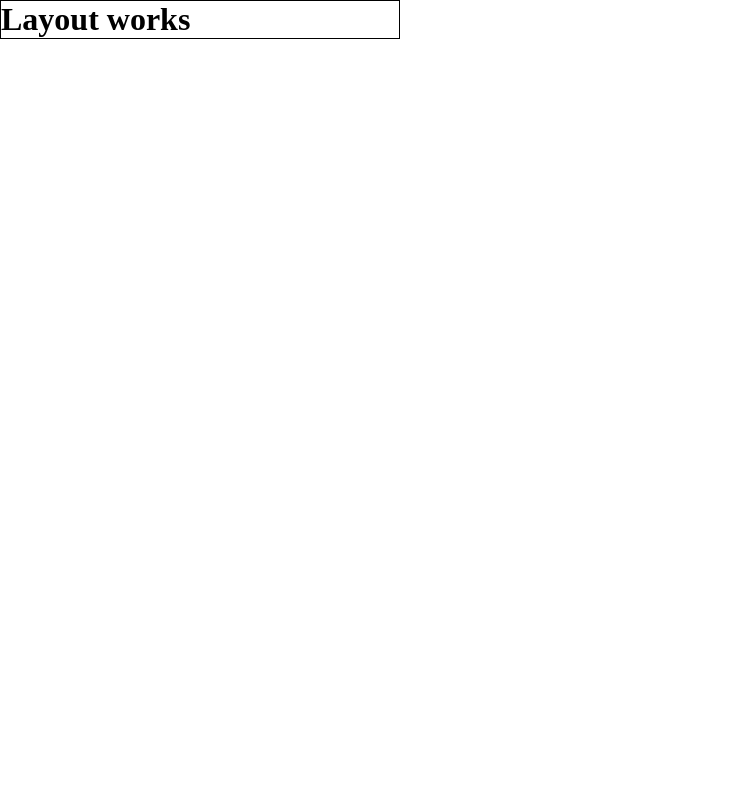
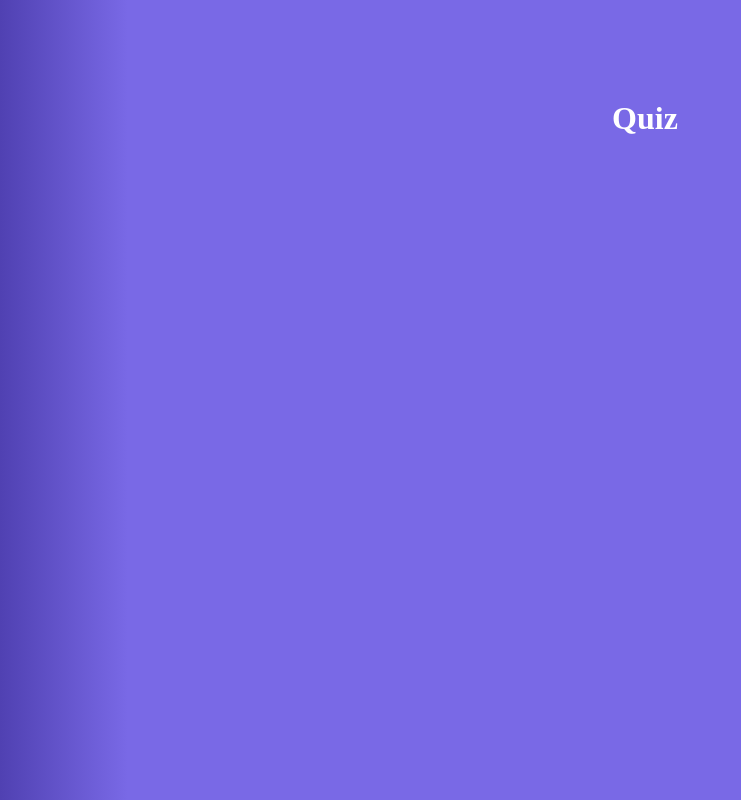
Before and after one commit to sadigzade/react-quiz, a React (Create React App) app: page / in a window 1280 px wide. Shown: the whole page, without its empty margins (0-741 px from the left). Built offline with nearby package versions, Linux system fonts and the light colour scheme; the HTML template or start-up script is replaced by a standard one.

Commit message:
Started building the homepage

```diff
--- a/package.json
+++ b/package.json
@@ -9,6 +9,7 @@
     "react": "^18.2.0",
     "react-dom": "^18.2.0",
     "react-scripts": "5.0.1",
+    "sass": "^1.56.1",
     "web-vitals": "^2.1.4"
   },
   "scripts": {
--- a/src/App.jsx
+++ b/src/App.jsx
@@ -1,14 +1,13 @@
 import React, { Component } from 'react';
 
 import Layout from './hoc/Layout/Layout';
+import Quiz from './containers/Quiz/Quiz';
 
 class App extends Component {
   render() {
     return (
       <Layout>
-        <div style={{ width: 400, border: '1px solid black' }}>
-          <h1>Layout works</h1>
-        </div>
+        <Quiz />
       </Layout>
     );
   }
--- /dev/null
+++ b/src/components/ActiveQuiz/ActiveQuiz.module.scss
@@ -0,0 +1,2 @@
+.ActiveQuiz {
+}
--- /dev/null
+++ b/src/containers/Quiz/Quiz.jsx
@@ -0,0 +1,19 @@
+import React, { Component } from 'react';
+
+import classes from './Quiz.module.scss';
+
+class Quiz extends Component {
+  state = {
+    quiz: [],
+  };
+
+  render() {
+    return (
+      <div className={classes.Quiz}>
+        <h1>Quiz</h1>
+      </div>
+    );
+  }
+}
+
+export default Quiz;
--- /dev/null
+++ b/src/containers/Quiz/Quiz.module.scss
@@ -0,0 +1,13 @@
+.Quiz {
+  display: flex;
+  justify-content: center;
+  padding-top: 100px;
+  flex-grow: 1;
+  width: 100%;
+  background: linear-gradient(90deg, #5041b2 0%, #7969e6 10%);
+
+  h1 {
+    color: #fff;
+    margin-left: 10px;
+  }
+}
--- a/src/hoc/Layout/Layout.jsx
+++ b/src/hoc/Layout/Layout.jsx
@@ -1,9 +1,11 @@
 import React, { Component } from 'react';
+
+import classes from './Layout.module.scss';
 
 class Layout extends Component {
   render() {
     return (
-      <div>
+      <div className={classes.Layout}>
         <main>{this.props.children}</main>
       </div>
     );
--- /dev/null
+++ b/src/hoc/Layout/Layout.module.scss
@@ -0,0 +1,11 @@
+.Layout {
+  height: 100vh;
+  display: flex;
+  flex-direction: column;
+
+  main {
+    display: flex;
+    flex-direction: column;
+    flex-grow: 1;
+  }
+}
```
Also changed, not shown: src/hoc/Layout/Layout.css (deleted, +0 -11 lines), src/components/ActiveQuiz/ActiveQuiz.jsx (added), 1 other file (tests, documents, lock files or other folders).
